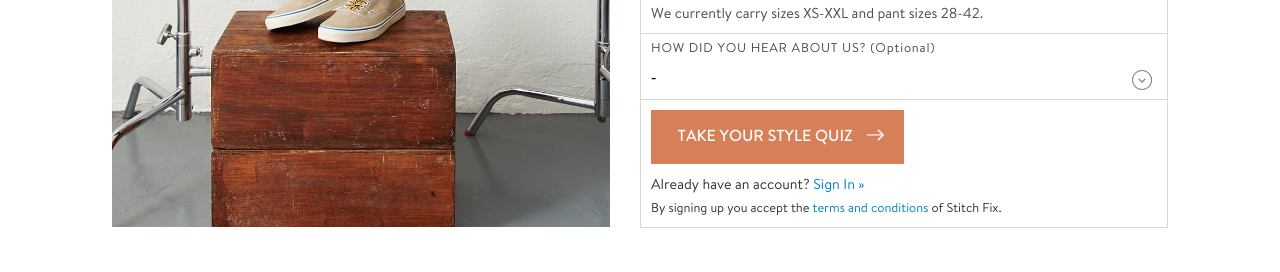
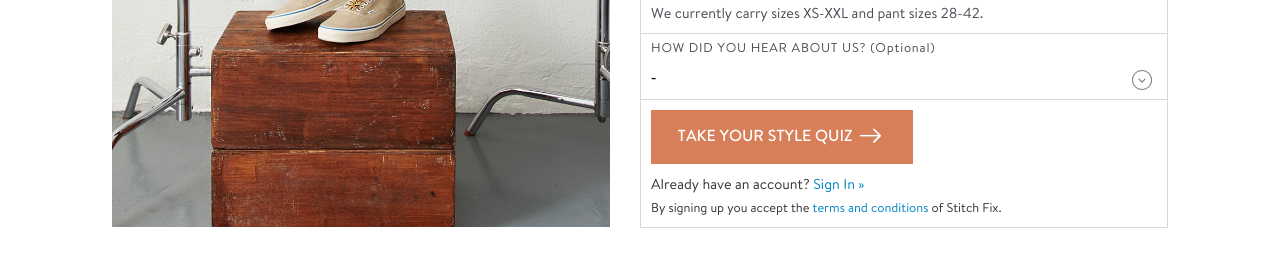
Before and after one commit to yorthehunter/gateway-prototype-alt, a Jekyll site: the page built from mens/index.html, in a window 1280 px wide and 1400 px high, scrolled down 1215 px. Shown: the part 810-1082 px from the top of the window. Built offline with Jekyll 4.4.1, drawn with Linux system fonts in a browser that asks for light colours; some web fonts are replaced; grey boxes are pictures that could not be loaded.

```diff
--- a/css/styles.css
+++ b/css/styles.css
@@ -1736,13 +1736,14 @@ img {
       background: #cc6031;
       border-color: #cc6031; }
   .btn--cta.btn--cta-primary {
-    padding-right: 50px;
+    /*padding-right: 50px;*/
     position: relative; }
     .btn--cta.btn--cta-primary img {
-      position: absolute;
+      /*position: absolute;
       top: calc(50% - 10px);
-      right: 1rem;
-      width: 50px; }
+      right: 1rem;*/
+      width: 30px;
+      display: inline; }
 
 .btn--cta-secondary {
   color: #2f3237; }
@@ -1793,7 +1794,8 @@ img {
     font-size: 1.2rem;
     display: block;
     margin-bottom: 5px;
-    line-height: 2rem; }
+    line-height: 2rem;
+    padding: 0.6rem 0; }
     .home .hero-overlay .btn {
       width: 48%;
       float: left;
```
Also changed, not shown: sass/styles.scss (+6 -4 lines), img/arrow.svg, 3 other files.
